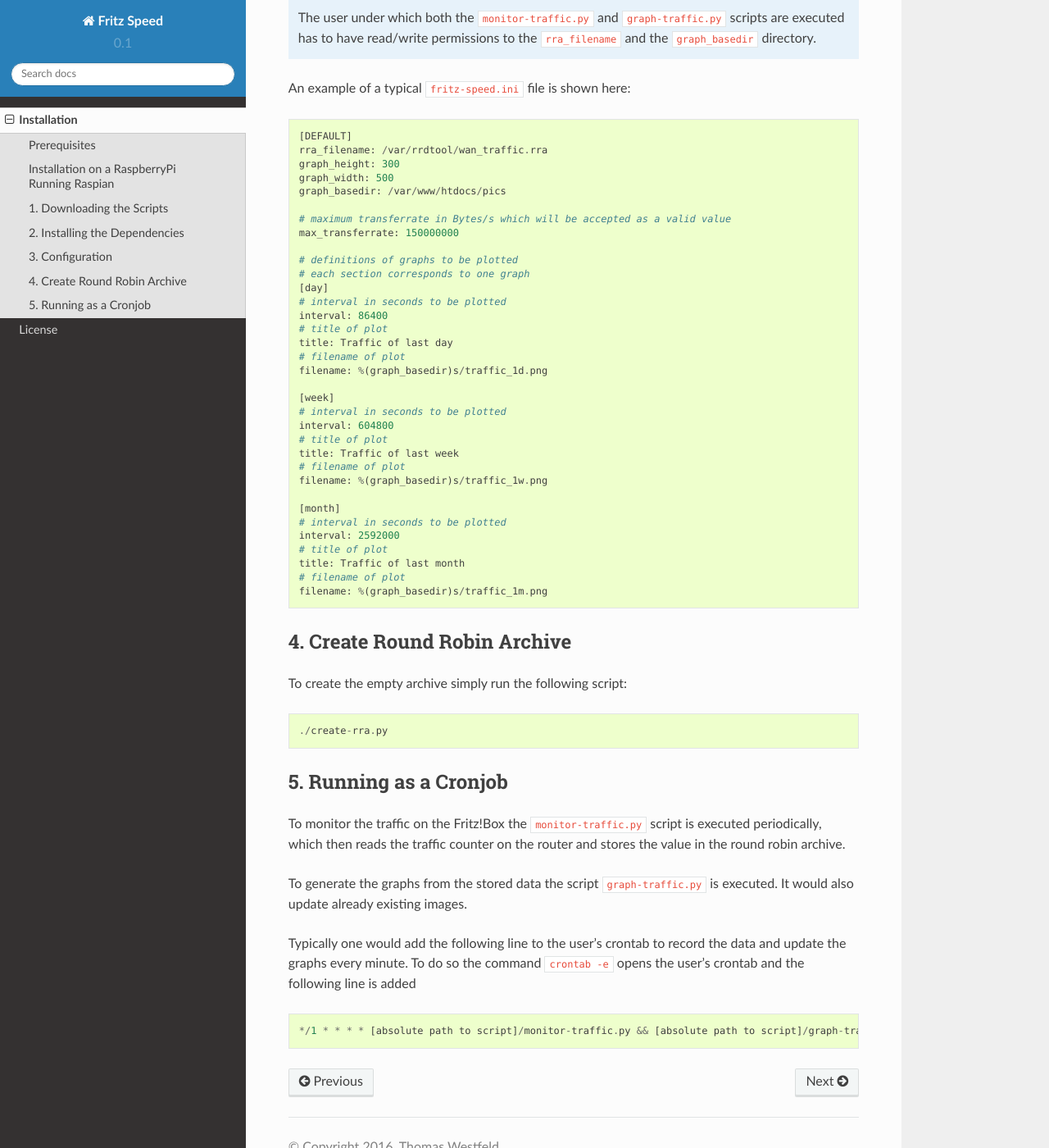
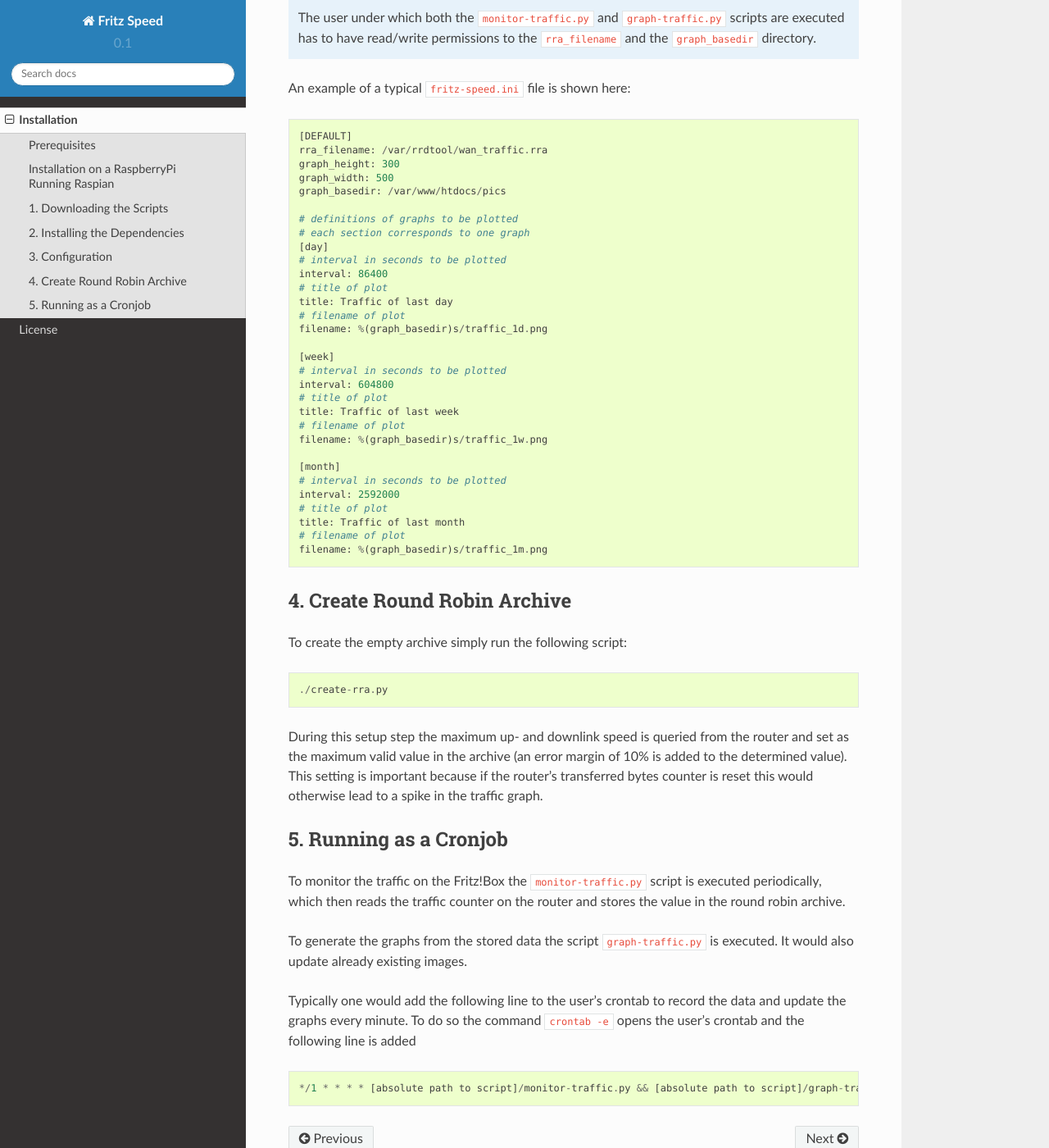
Before and after one commit to westfeld/fritz-speed, a Sphinx documentation site: the page built from docs/installation.rst, in a window 1280 px wide and 1400 px high, scrolled down 1347 px. Shown: the whole window at 82% size. Built offline with Sphinx 7.4.7 and the Read the Docs theme 2.0.0, drawn with Linux system fonts in a browser that asks for light colours.

Commit message:
adapt documentation for 0.1.1

```diff
--- a/docs/conf.py
+++ b/docs/conf.py
@@ -64,7 +64,7 @@ author = u'Thomas Westfeld'
 # The short X.Y version.
 version = '0.1'
 # The full version, including alpha/beta/rc tags.
-release = '0.1'
+release = '0.1.1'
 
 # The language for content autogenerated by Sphinx. Refer to documentation
 # for a list of supported languages.
--- a/docs/installation.rst
+++ b/docs/installation.rst
@@ -69,9 +69,6 @@ An example of a typical ``fritz-speed.ini`` file is shown here::
     graph_width: 500
     graph_basedir: /var/www/htdocs/pics
 
-    # maximum transferrate in Bytes/s which will be accepted as a valid value
-    max_transferrate: 150000000
-
     # definitions of graphs to be plotted
     # each section corresponds to one graph
     [day]
@@ -105,6 +102,12 @@ To create the empty archive simply run the following script::
 
   ./create-rra.py
 
+During this setup step the maximum up- and downlink speed is queried from the
+router and set as the maximum valid value in the archive (an error margin of 10%
+is added to the determined value). This setting is important because if the
+router's transferred bytes counter is reset this would otherwise lead to a spike
+in the traffic graph.
+
 5. Running as a Cronjob
 -----------------------
 
```
